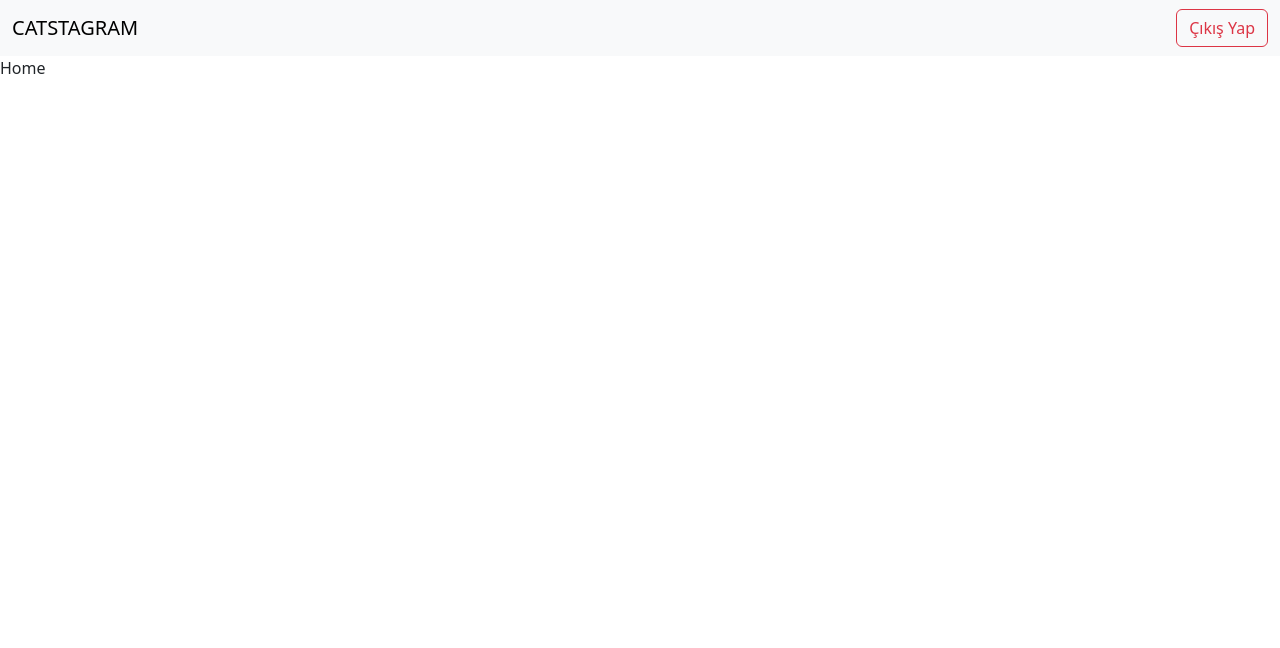
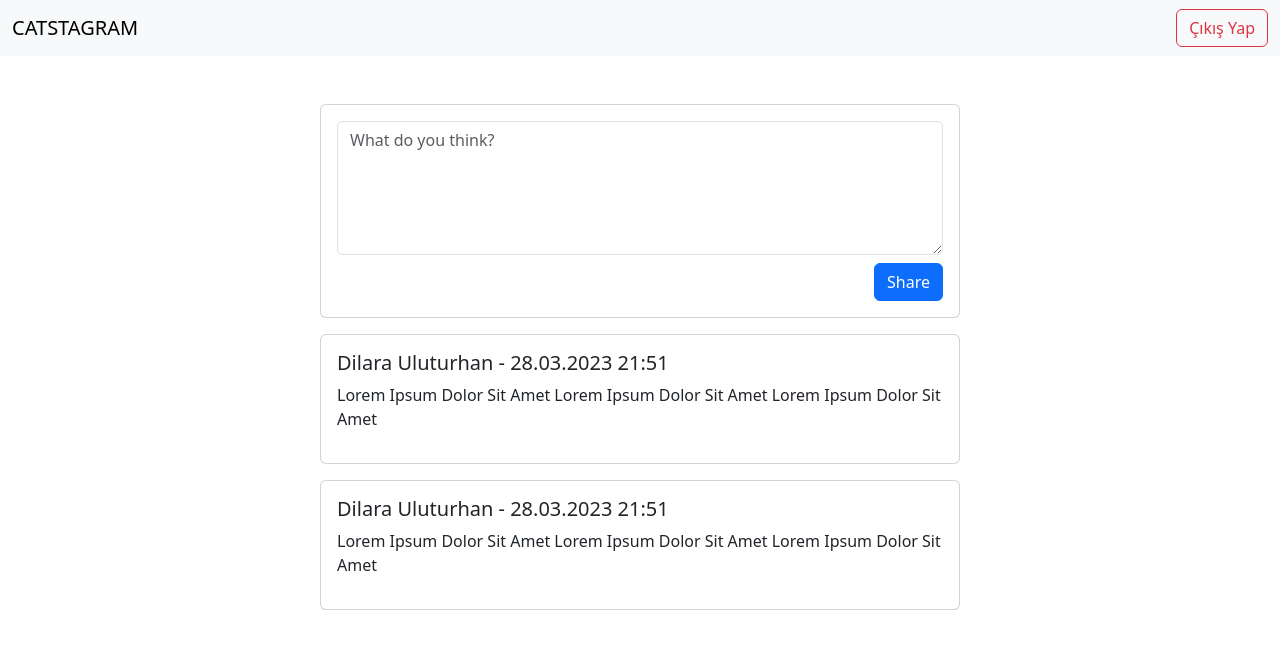
Before and after one commit to dilarauluturhan/catstagram, a React (Create React App) app in the folder frontend/: page / in a window 1280 px wide. Shown: the top 648 px of the page. Built offline with nearby package versions, Linux system fonts and the light colour scheme; sample sign-in values are in the browser's storage.

Commit message:
Homepage created

```diff
--- a/frontend/src/pages/Home.js
+++ b/frontend/src/pages/Home.js
@@ -2,7 +2,34 @@ import React from 'react';
 
 function Home() {
   return (
-    <div>Home</div>
+    <div className="d-flex justify-content-center mt-5">
+      <div className="col-md-6">
+        <div className="card">
+          <div className="card-body">
+            <form>
+              <div className="form-group">
+                <textarea className="form-control" rows="5" placeholder="What do you think?"></textarea>
+              </div>
+              <div className="form-group mt-2">
+                <button className="btn btn-primary" style={{ float: "right" }}>Share</button>
+              </div>
+            </form>
+          </div>
+        </div>
+        <div className="card mt-3">
+          <div className="card-body">
+            <h5>Dilara Uluturhan - 28.03.2023 21:51</h5>
+            <p>Lorem Ipsum Dolor Sit Amet Lorem Ipsum Dolor Sit Amet Lorem Ipsum Dolor Sit Amet</p>
+          </div>
+        </div>
+        <div className="card mt-3">
+          <div className="card-body">
+            <h5>Dilara Uluturhan - 28.03.2023 21:51</h5>
+            <p>Lorem Ipsum Dolor Sit Amet Lorem Ipsum Dolor Sit Amet Lorem Ipsum Dolor Sit Amet</p>
+          </div>
+        </div>
+      </div>
+    </div>
   )
 }
 
```
Also changed, not shown: 2 other files (tests, documents, lock files or other folders).
